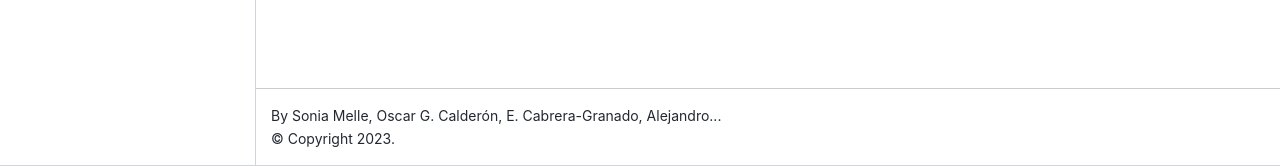
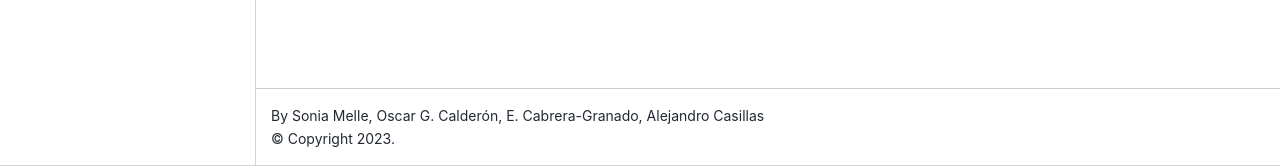
Before and after one commit to ecabreragranado/ExperienciasOpticaFisica, a Jupyter Book: the page built from intro.md, in a window 1280 px wide. Shown: the part 734-900 px from the top of the page. Built offline with Jupyter Book 1.0.4 settings and Sphinx 7.4.7 and the Sphinx Book theme 1.1.4, drawn with Linux system fonts in a browser that asks for light colours; pages that are not in the unit, such as notebooks, are missing from menus.

```diff
--- a/_config.yml
+++ b/_config.yml
@@ -2,7 +2,7 @@
 # Learn more at https://jupyterbook.org/customize/config.html
 
 title: Experiencias de Óptica física para realizar en casa
-author: Sonia Melle, Oscar G. Calderón, E. Cabrera-Granado, Alejandro...
+author: Sonia Melle, Oscar G. Calderón, E. Cabrera-Granado, Alejandro Casillas
 logo: logo.png
 
 # Force re-execution of notebooks on each build.
```
Also changed, not shown: 1 other file.
